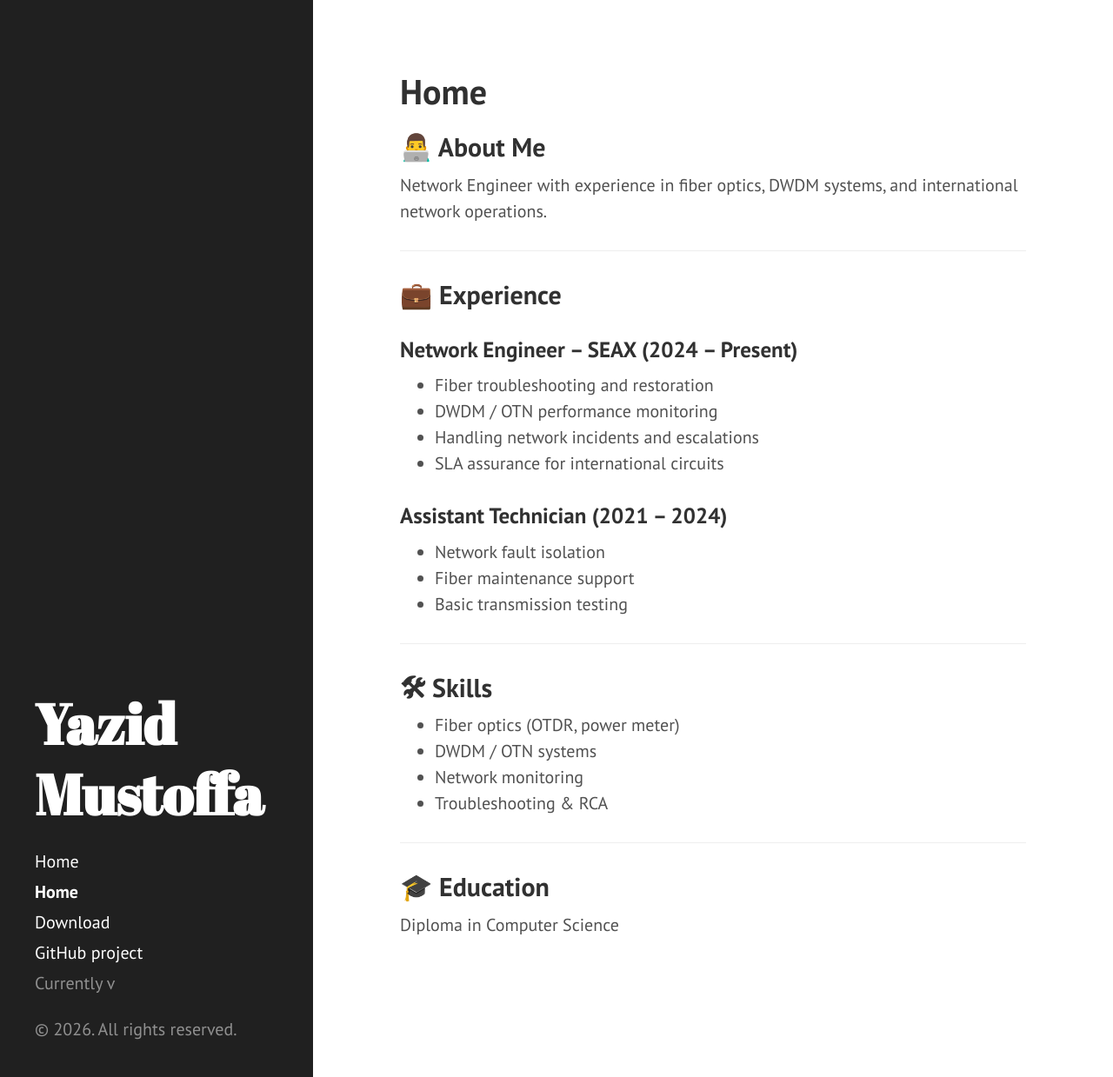
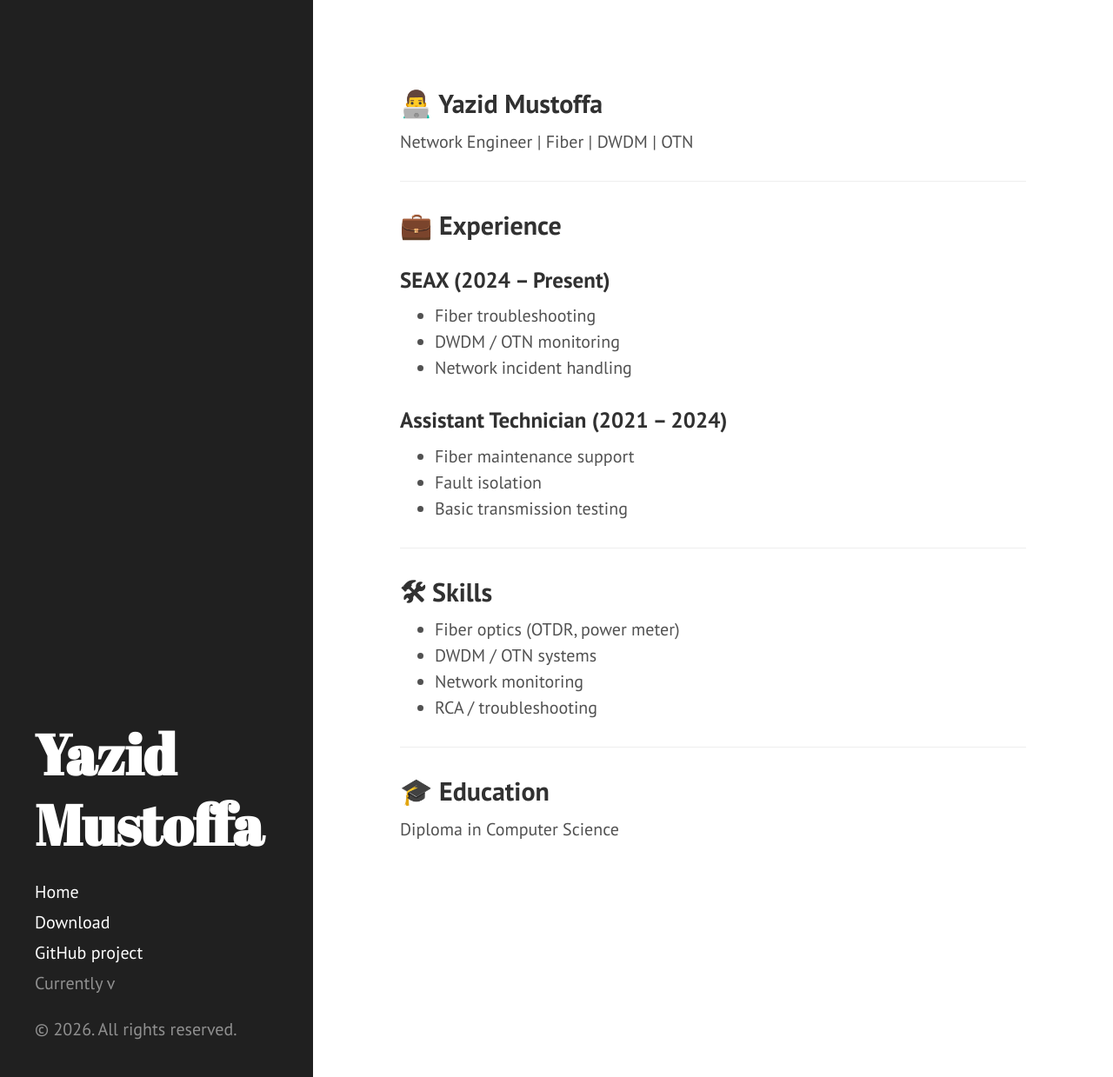
Before and after one commit to eucleast/eucleast.github.io, a Jekyll site: the page built from index.md, in a window 1280 px wide and 1239 px high. Shown: the whole window at 87% size. Built offline with Jekyll 4.4.1, drawn with Linux system fonts in a browser that asks for light colours.

Commit message:
Update index.md

```diff
--- a/index.md
+++ b/index.md
@@ -1,24 +1,23 @@
 ---
-layout: page
+layout: default
 title: Home
 ---
 
-## 👨‍💻 About Me
-Network Engineer with experience in fiber optics, DWDM systems, and international network operations.
+## 👨‍💻 Yazid Mustoffa
+Network Engineer | Fiber | DWDM | OTN
 
 ---
 
 ## 💼 Experience
 
-### Network Engineer – SEAX (2024 – Present)
-- Fiber troubleshooting and restoration
-- DWDM / OTN performance monitoring
-- Handling network incidents and escalations
-- SLA assurance for international circuits
+### SEAX (2024 – Present)
+- Fiber troubleshooting
+- DWDM / OTN monitoring
+- Network incident handling
 
 ### Assistant Technician (2021 – 2024)
-- Network fault isolation
 - Fiber maintenance support
+- Fault isolation
 - Basic transmission testing
 
 ---
@@ -27,7 +26,7 @@ Network Engineer with experience in fiber optics, DWDM systems, and internationa
 - Fiber optics (OTDR, power meter)
 - DWDM / OTN systems
 - Network monitoring
-- Troubleshooting & RCA
+- RCA / troubleshooting
 
 ---
 
```
